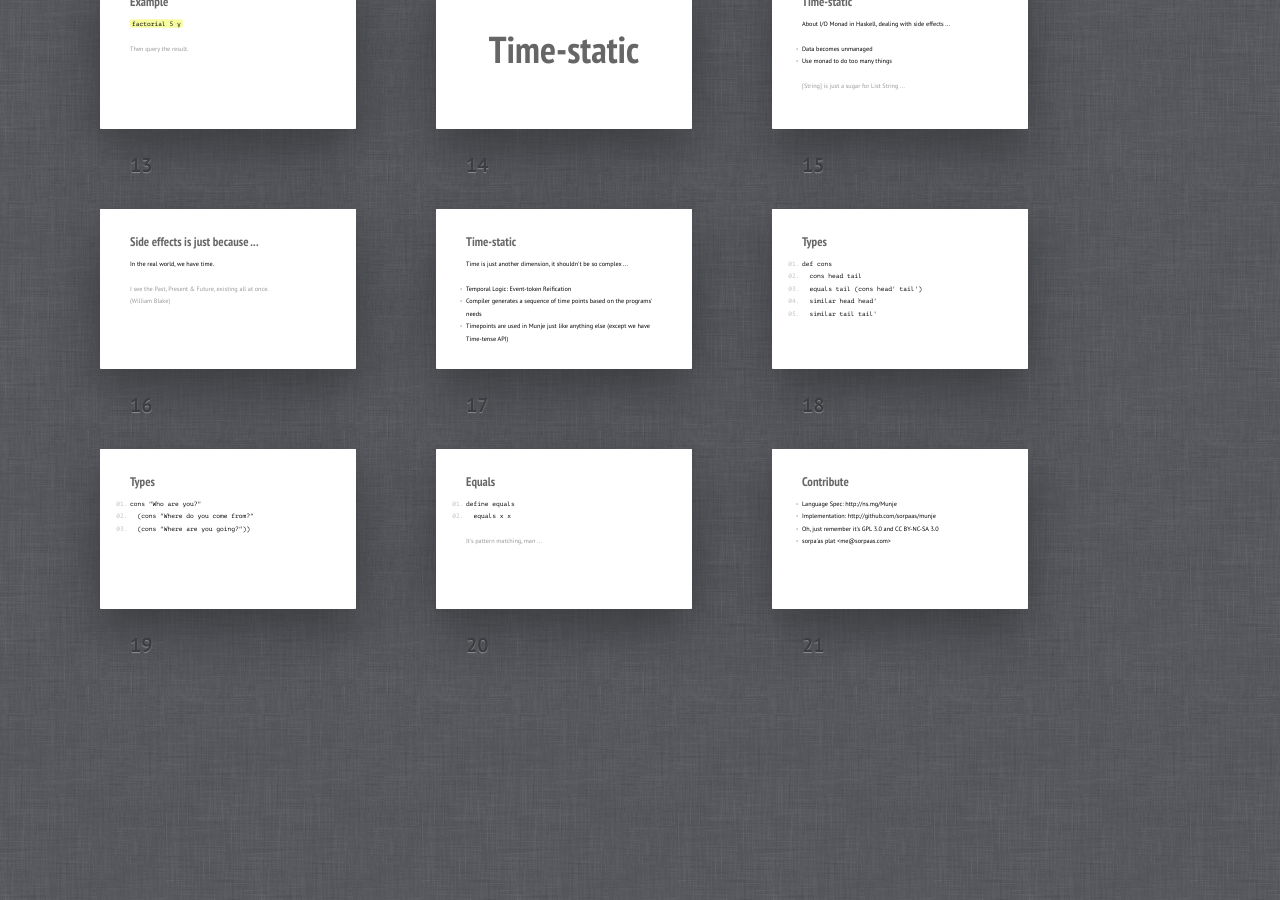
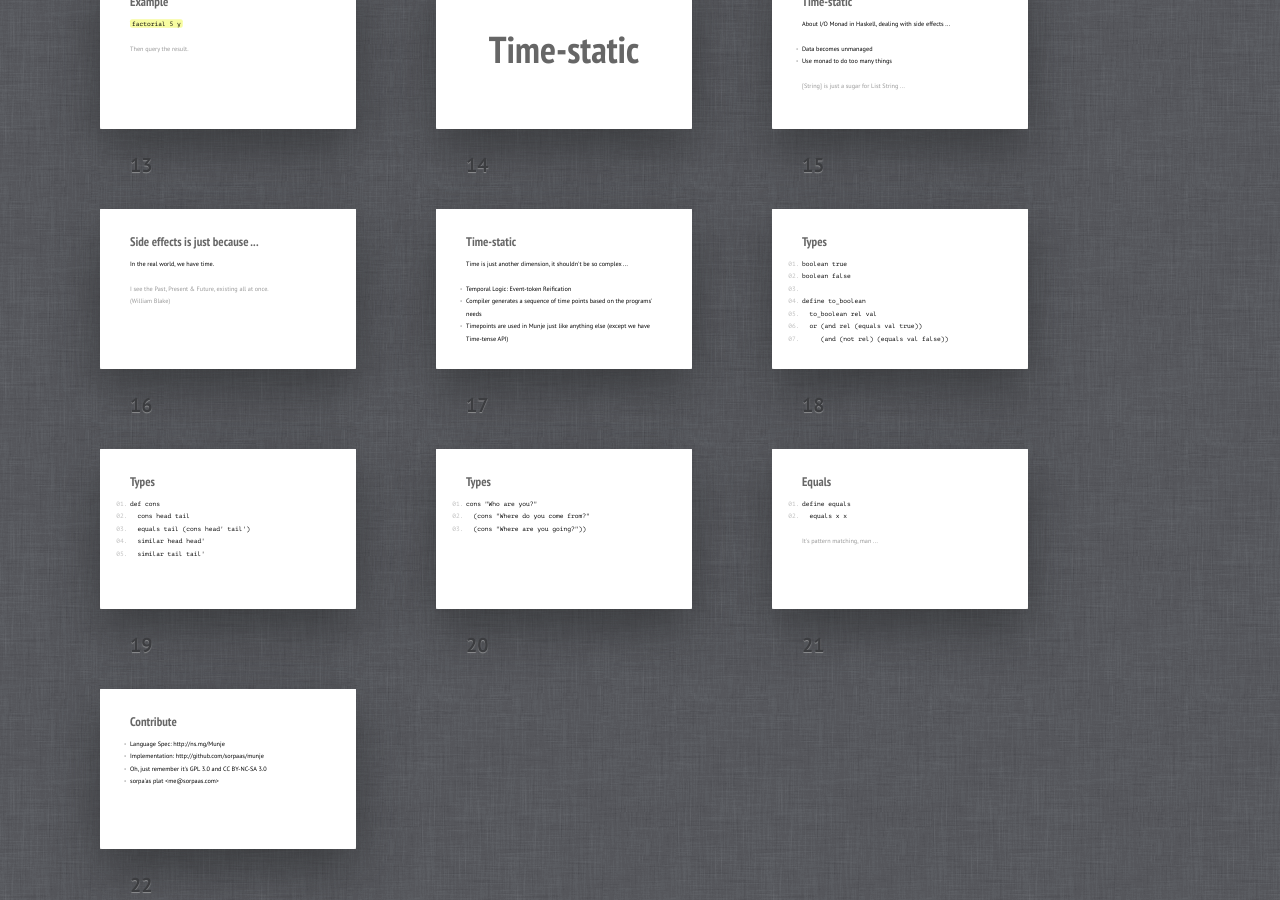
Before and after one commit to sorpaas/sorpaas.com, a Jekyll site: the page slides/munje-a-short-introduction/index.html, which Jekyll copies as it is, in a window 1280 px wide and 900 px high, scrolled down 1221 px. Built offline with Jekyll 4.4.1, drawn with Linux system fonts in a browser that asks for light colours; before the commit the page ends 1950 px from its top, so only the background shows below that.

Commit message:
update munje slides

```diff
--- a/slides/munje-a-short-introduction/index.html
+++ b/slides/munje-a-short-introduction/index.html
@@ -191,6 +191,17 @@
             </ul>
 	</div></section>
         <section class="slide"><div>
+            <h2>Types</h2>
+            <pre>
+              <code>boolean true</code>
+              <code>boolean false</code>
+              <code> </code>
+              <code>define to_boolean</code>
+              <code>  to_boolean rel val</code>
+              <code>  or (and rel (equals val true))</code>
+              <code>     (and (not rel) (equals val false))</code>
+        </div></section>
+        <section class="slide"><div>
 	    <h2>Types</h2>
 	    <pre>
 	      <code>def cons</code>
```
Also changed, not shown: 1 other file.
